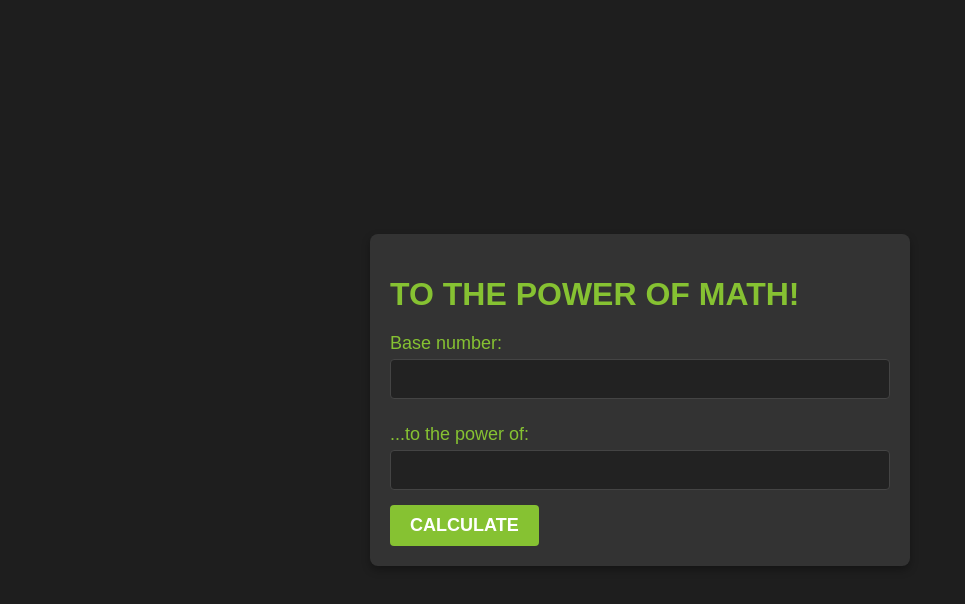
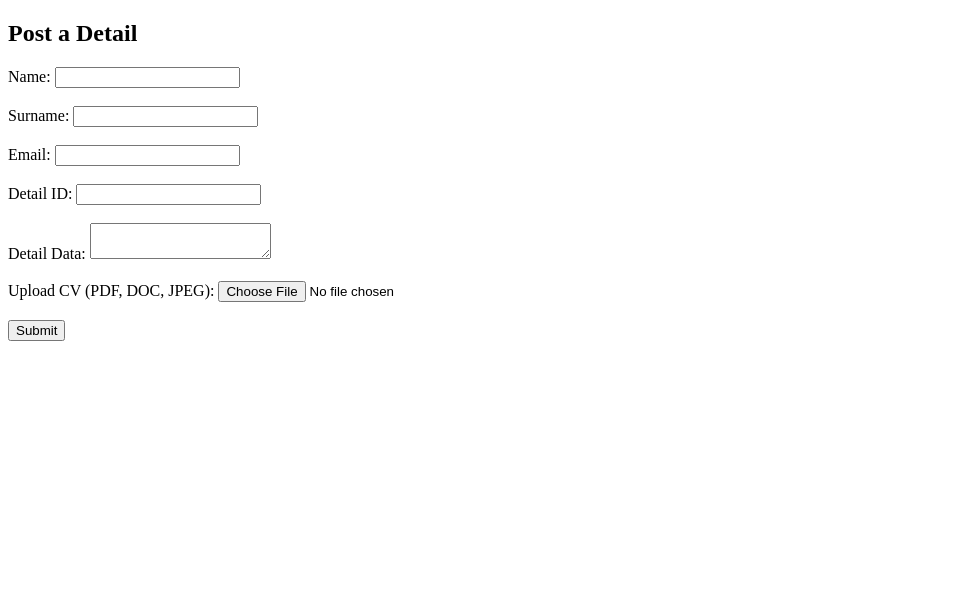
Before and after one commit to oriazowanemmanuel/AWS-Serverless-project-1, a plain HTML site: page index.html in a window 1280 px wide. Shown: the whole page, without its empty margins (0-965 px from the left). Drawn offline with Linux system fonts and the light colour scheme.

Commit message:
Initial commit for Talentiverse

```diff
--- a/index.html
+++ b/index.html
@@ -2,105 +2,64 @@
 <html lang="en">
 <head>
     <meta charset="UTF-8">
+    <meta http-equiv="X-UA-Compatible" content="IE=edge">
     <meta name="viewport" content="width=device-width, initial-scale=1.0">
-    <title>To the Power of Math!</title>
-    <!-- Styling for the client UI -->
-    <style>
-        body {
-            background-color: #1e1e1e;
-            font-family: Arial, sans-serif;
-            color: #fff;
-            display: flex;
-            justify-content: center;
-            align-items: center;
-            height: 100vh;
-            margin: 0;
-        }
-
-        h1 {
-            color: #86C232;
-            margin-bottom: 20px;
-        }
-
-        .container {
-            background: #333;
-            padding: 20px;
-            border-radius: 8px;
-            box-shadow: 0 4px 8px rgba(0,0,0,0.3);
-            width: 100%;
-            max-width: 500px;
-        }
-
-        label {
-            display: block;
-            color: #86C232;
-            font-size: 18px;
-            margin: 10px 0 5px;
-        }
-
-        input {
-            width: calc(100% - 22px);
-            padding: 10px;
-            border-radius: 4px;
-            border: 1px solid #444;
-            background: #222;
-            color: #fff;
-            font-size: 16px;
-            margin-bottom: 15px;
-        }
-
-        button {
-            background-color: #86C232;
-            border: none;
-            color: #fff;
-            font-size: 18px;
-            font-weight: bold;
-            padding: 10px 20px;
-            border-radius: 4px;
-            cursor: pointer;
-            transition: background-color 0.3s;
-        }
-
-        button:hover {
-            background-color: #74a72e;
-        }
-    </style>
-    <script>
-        // Function to call the API
-        function callAPI(base, exponent) {
-            // Create headers object
-            var myHeaders = new Headers();
-            myHeaders.append("Content-Type", "application/json");
-
-            // Prepare the request payload
-            var raw = JSON.stringify({"base": base, "exponent": exponent});
-
-            // Configure the request
-            var requestOptions = {
-                method: 'POST',
-                headers: myHeaders,
-                body: raw,
-                redirect: 'follow'
-            };
-
-            // Make the API call
-            fetch("https://x2pyqy5el2.execute-api.us-east-1.amazonaws.com/dev", requestOptions)
-                .then(response => response.text())
-                .then(result => alert(JSON.parse(result).body))
-                .catch(error => console.log('error', error));
-        }
-    </script>
+    <title>Post Detail Form</title>
 </head>
 <body>
-    <div class="container">
-        <h1>TO THE POWER OF MATH!</h1>
-        <form>
-            <label for="base">Base number:</label>
-            <input type="text" id="base">
-            <label for="exponent">...to the power of:</label>
-            <input type="text" id="exponent">
-            <button type="button" onclick="callAPI(document.getElementById('base').value, document.getElementById('exponent').value)">CALCULATE</button>
-        </form>
-    </div>
+    <h2>Post a Detail</h2>
+    <form id="detailForm" enctype="multipart/form-data">
+        <label for="name">Name:</label>
+        <input type="text" id="name" name="name" required><br><br>
+
+        <label for="surname">Surname:</label>
+        <input type="text" id="surname" name="surname" required><br><br>
+
+        <label for="email">Email:</label>
+        <input type="email" id="email" name="email" required><br><br>
+
+        <label for="detail_id">Detail ID:</label>
+        <input type="text" id="detail_id" name="detail_id" required><br><br>
+
+        <label for="detail_data">Detail Data:</label>
+        <textarea id="detail_data" name="detail_data" required></textarea><br><br>
+
+        <label for="cv">Upload CV (PDF, DOC, JPEG):</label>
+        <input type="file" id="cv" name="cv" accept=".pdf,.doc,.jpeg,.jpg" required><br><br>
+
+        <button type="submit">Submit</button>
+    </form>
+
+    <script>
+        document.getElementById('detailForm').addEventListener('submit', async function(event) {
+            event.preventDefault();
+
+            const formData = new FormData(this);
+            const email = document.getElementById('email').value;
+
+            // Email validation
+            const emailPattern = /^[^\s@]+@[^\s@]+\.[^\s@]+$/;
+            if (!emailPattern.test(email)) {
+                alert('Please enter a valid email address.');
+                return;
+            }
+
+            try {
+                const response = await fetch('https://your-api-id.execute-api.region.amazonaws.com/dev/postDetail', {
+                    method: 'POST',
+                    body: formData
+                });
+
+                const data = await response.json();
+                if (response.ok) {
+                    alert('Detail successfully posted!');
+                } else {
+                    alert('Error: ' + data.error);
+                }
+            } catch (error) {
+                alert('Request failed: ' + error);
+            }
+        });
+    </script>
 </body>
 </html>
```
